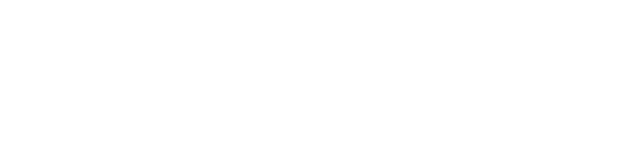
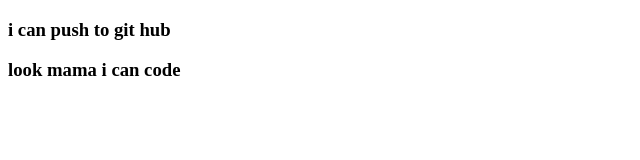
Before and after one commit to mahmudul1987/my-second-repo, a plain HTML site: page index.html in a window 1280 px wide. Shown: the whole page, without its empty margins (0-640 px from the left). Drawn offline with Linux system fonts and the light colour scheme.

Commit message:
push to git

```diff
--- a/index.html
+++ b/index.html
@@ -6,6 +6,8 @@
     <meta name="viewport" content="width=device-width, initial-scale=1.0">
     <title>my second github repo</title>
 </head>
+<h3>i can push to git hub</h3>
+<h3>look mama i can code</h3>
 <body>
 
 </body>
```
